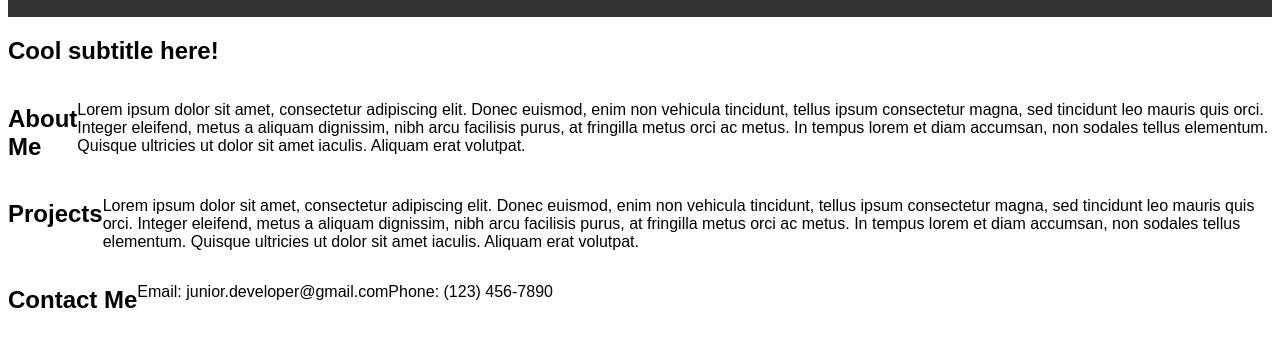
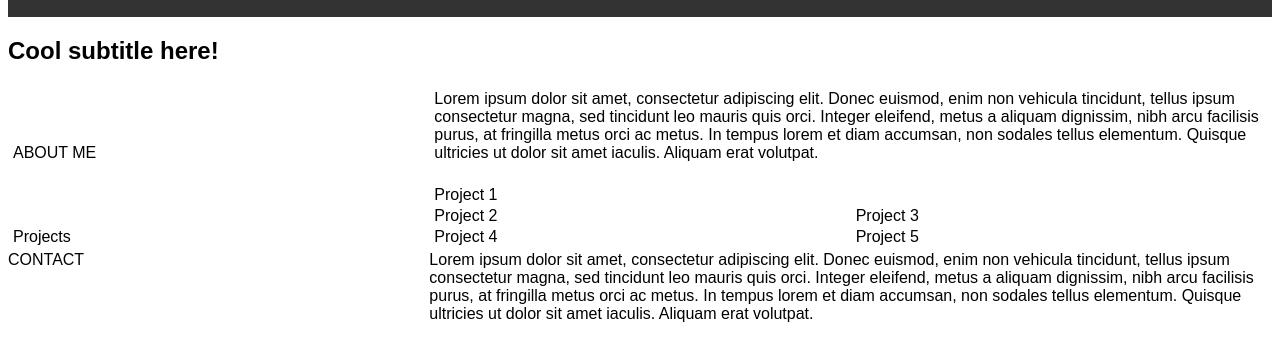
Before and after one commit to kautharamin/Kauthar-Amin-Portfolio, a plain HTML site: page starter/index.html in a window 1280 px wide. Shown: the part 129-490 px from the top of the page. Drawn offline with Linux system fonts and the light colour scheme; files that its build step writes are made by us from their sources.

Commit message:
Added grid layout for 'About Me', 'Projects' and 'Contact Me'

```diff
--- a/starter/css/style.css
+++ b/starter/css/style.css
@@ -2,17 +2,112 @@
 body {
   font-family: Arial, sans-serif;
 }
+
 header {
   background-color: #333;
   color: white;
   padding: 20px;
 }
+
 header a {
   color: white;
   text-decoration: none;
 }
+
 section {
   display: flex;
 }
 
-  main
+
+
+/*About Me Grid */
+
+
+#about-grid {
+  display: grid;
+  grid-template-rows: 90% 10%;
+  grid-template-columns: 1fr 1fr 1fr;
+  grid-template-areas:
+    "about-me-heading about-me-p about-me-p"
+    "about-me-heading about-me-p about-me-p"
+  ;
+}
+
+#about-me-heading {
+  grid-area: about-me-heading;
+}
+
+#about-me-p {
+  grid-area: about-me-p;
+}
+
+.about-grid-area, .project-grid-area, contact-grid-area {
+  background-position: center;
+  background-size: cover;
+  background-repeat: no-repeat;
+  margin: 5px;
+  cursor: pointer;
+  display: grid;
+  align-content: end;
+}
+
+/* Project Grid */
+
+#project-grid {
+  display: grid;
+  grid-template-rows: 25% 25% 25% 25%;
+  grid-template-columns: 1fr 1fr 1fr;
+  grid-template-areas:
+    "project-heading project-1 project-1"
+    "project-heading project-1 project-1"
+    "project-heading project-2 project-3"
+    "project-heading project-4 project-5"
+  ;
+}
+
+#project-heading {
+  grid-area: project-heading;
+}
+
+#project-1 {
+  grid-area: project-1;
+}
+
+#project-2 {
+  grid-area: project-2;
+}
+
+#project-3 {
+  grid-area: project-3;
+}
+
+#project-4 {
+  grid-area: project-4;
+}
+
+#project-5 {
+  grid-area: project-5;
+}
+
+
+
+/*Contact Grid */
+
+
+#contact-grid {
+  display: grid;
+  grid-template-rows: 90% 10%;
+  grid-template-columns: 1fr 1fr 1fr;
+  grid-template-areas:
+    "contact-heading contact-content contact-content"
+    "contact-heading contact-content contact-content"
+  ;
+}
+
+#contact-heading {
+  grid-area: contact-heading;
+}
+
+#contact-content {
+  grid-area: contact-content;
+}
--- a/starter/index.html
+++ b/starter/index.html
@@ -6,8 +6,9 @@
   <meta name="viewport" content="width=device-width, initial-scale=1.0">
   <meta http-equiv="X-UA-Compatible" content="ie=edge">
   <title>Kauthar Amin // Developer Portfolio</title>
-  <link rel="stylesheet" type="text/css" href="style.css">
-  <link rel="stylesheet" href="text/css" href="reset.css">
+  <link rel="stylesheet" type="text/css" href="./css/style.css">
+  <link rel="stylesheet" href="text/css" href="./css/reset.css">
+
 </head>
 
 <body>
@@ -30,22 +31,46 @@
 
   <main class="page-wrapper">
     <!-- about me -->
-    <section class="page-section" id="about">
-      <h2>About Me</h2>
-      <p>Lorem ipsum dolor sit amet, consectetur adipiscing elit. Donec euismod, enim non vehicula tincidunt, tellus ipsum consectetur magna, sed tincidunt leo mauris quis orci. Integer eleifend, metus a aliquam dignissim, nibh arcu facilisis purus, at fringilla metus orci ac metus. In tempus lorem et diam accumsan, non sodales tellus elementum. Quisque ultricies ut dolor sit amet iaculis. Aliquam erat volutpat.</p>
+    <section class="page-section" id="about-grid">
+      <div id="about-me-heading" class="about-grid-area">
+        ABOUT ME
+      </div>
+      <div id="about-me-p" class="about-grid-area">
+        Lorem ipsum dolor sit amet, consectetur adipiscing elit. Donec euismod, enim non vehicula tincidunt, tellus ipsum consectetur magna, sed tincidunt leo mauris quis orci. Integer eleifend, metus a aliquam dignissim, nibh arcu facilisis purus, at fringilla metus orci ac metus. In tempus lorem et diam accumsan, non sodales tellus elementum. Quisque ultricies ut dolor sit amet iaculis. Aliquam erat volutpat.
+      </div>
     </section>
 
     <!-- portfolio container -->
-    <section class="page-section" id="projects">
-      <h2>Projects</h2>
-      <p>Lorem ipsum dolor sit amet, consectetur adipiscing elit. Donec euismod, enim non vehicula tincidunt, tellus ipsum consectetur magna, sed tincidunt leo mauris quis orci. Integer eleifend, metus a aliquam dignissim, nibh arcu facilisis purus, at fringilla metus orci ac metus. In tempus lorem et diam accumsan, non sodales tellus elementum. Quisque ultricies ut dolor sit amet iaculis. Aliquam erat volutpat.</p>
+    <section class="page-section" id="project-grid">
+        <div id="project-heading" class="project-grid-area">
+          <div>Projects</div>
+        </div>
+        <div id="project-1" class="project-grid-area">
+          <div>Project 1</div>
+        </div>
+        <div id="project-2" class="project-grid-area">
+          <div>Project 2</div>
+        </div>
+        <div id="project-3" class="project-grid-area">
+          <div>Project 3</div>
+        </div>
+        <div id="project-4" class="project-grid-area">
+          <div >Project 4</div>
+        </div>
+        <div id="project-5" class="project-grid-area">
+          <div>Project 5</div>
+        </div>
     </section>
 
+
     <!-- contact -->
-    <section class="page-section contact" id="contacts">
-      <h2>Contact Me</h2>
-      <p>Email: junior.developer@gmail.com</p>
-      <p>Phone: (123) 456-7890</p>
+    <section class="page-section" id="contact-grid">
+      <div id="contact-heading" class="contact-grid-area">
+        CONTACT
+      </div>
+      <div id="contact-content" class="contact-grid-area">
+        Lorem ipsum dolor sit amet, consectetur adipiscing elit. Donec euismod, enim non vehicula tincidunt, tellus ipsum consectetur magna, sed tincidunt leo mauris quis orci. Integer eleifend, metus a aliquam dignissim, nibh arcu facilisis purus, at fringilla metus orci ac metus. In tempus lorem et diam accumsan, non sodales tellus elementum. Quisque ultricies ut dolor sit amet iaculis. Aliquam erat volutpat.
+      </div>
     </section>
   </main>
 
```
Lines whose indentation alone changed are shown as unchanged.
